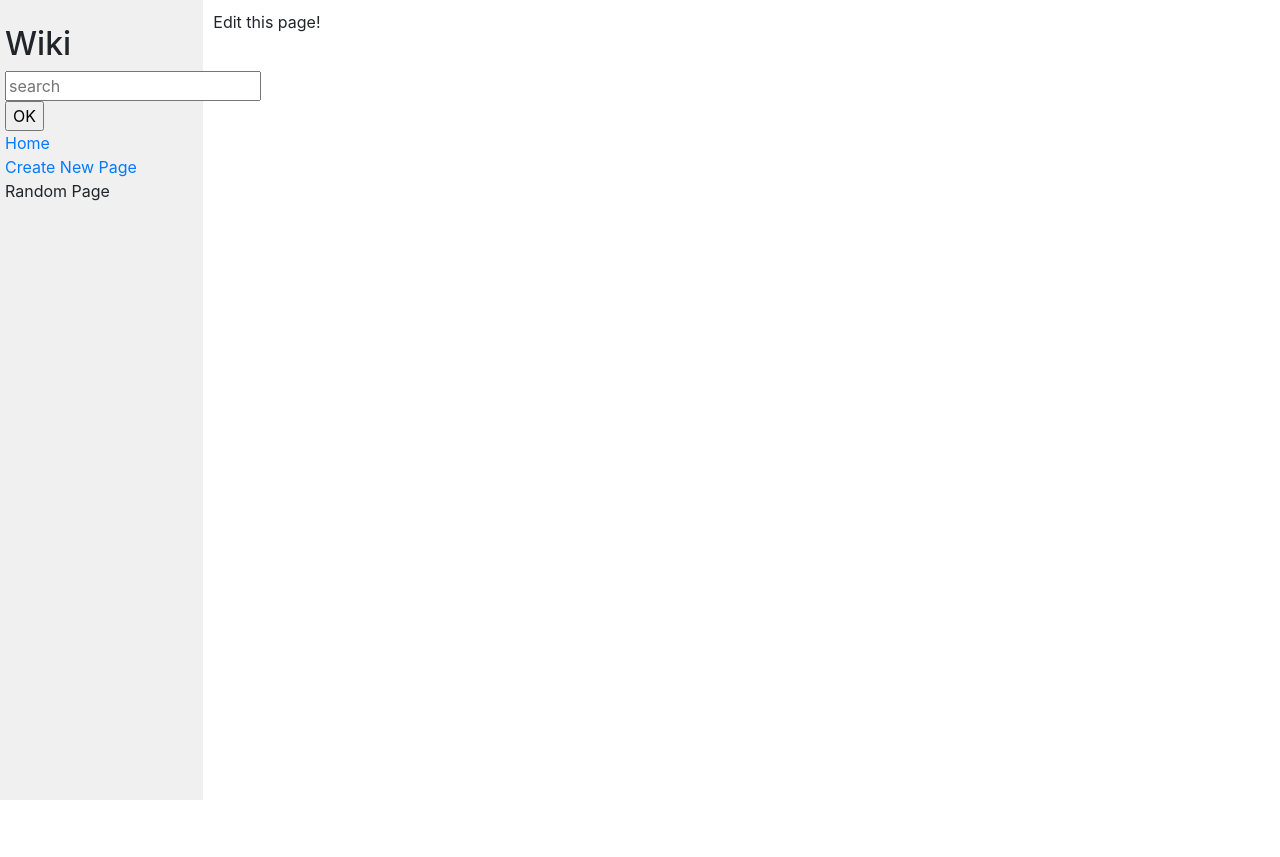
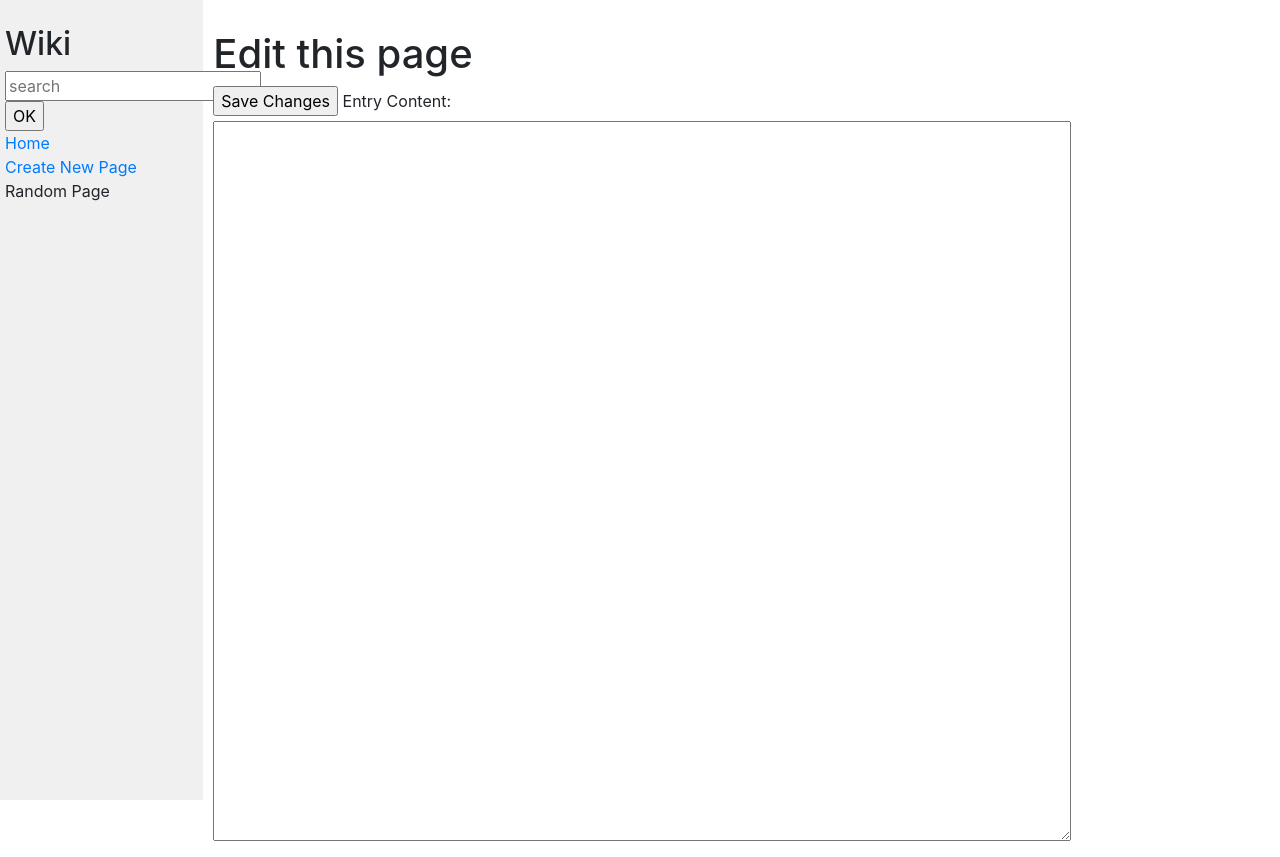
Before and after one commit to Elijer/programmingwiki, a Django app: page /edit/1 in a window 1280 px wide. Before the commit the page ends 800 px from the top, so only its background shows below. Run offline with Django 3.2, Linux system fonts and the light colour scheme; some libraries are stand-ins or nearby versions.

Commit message:
created text field to edit page

```diff
--- a/encyclopedia/templates/encyclopedia/edit.html
+++ b/encyclopedia/templates/encyclopedia/edit.html
@@ -6,6 +6,15 @@
 
 {% block body %}
 
-    Edit this page!
+    <h1>Edit this page</h1>
+        <form action="{% url 'wiki:create' %}" method="post">
+        <input type="submit" value = "Save Changes"></input>
+    {{form}}
+    </form>
+{% comment %}     <form action="{% url 'wiki:create' %}" method="post">
+        {% csrf_token %}
+        {{ form }}
+        <input type="submit" value = "Create Entry"></input>
+    </form> {% endcomment %}
 
 {% endblock %}
--- a/encyclopedia/views.py
+++ b/encyclopedia/views.py
@@ -19,6 +19,9 @@ class NewSearchForm(forms.Form):
 
 class NewEntryForm(forms.Form):
     title = forms.CharField(label="Entry Title")
+    content = forms.CharField(label="Entry Content", widget=forms.Textarea)
+
+class NewEditForm(forms.Form):
     content = forms.CharField(label="Entry Content", widget=forms.Textarea)
 
 def index(request):
@@ -82,7 +85,8 @@ def editPage(request, entry):
     # content = util.get_entry(entry)
     # converted_content = convertToMarkdown(content)
     return render(request, "encyclopedia/edit.html", {
-        "title": entry.capitalize()
+        "title": entry.capitalize(),
+        "form": NewEditForm()
     })
 
 def convertToMarkdown(content):
```
